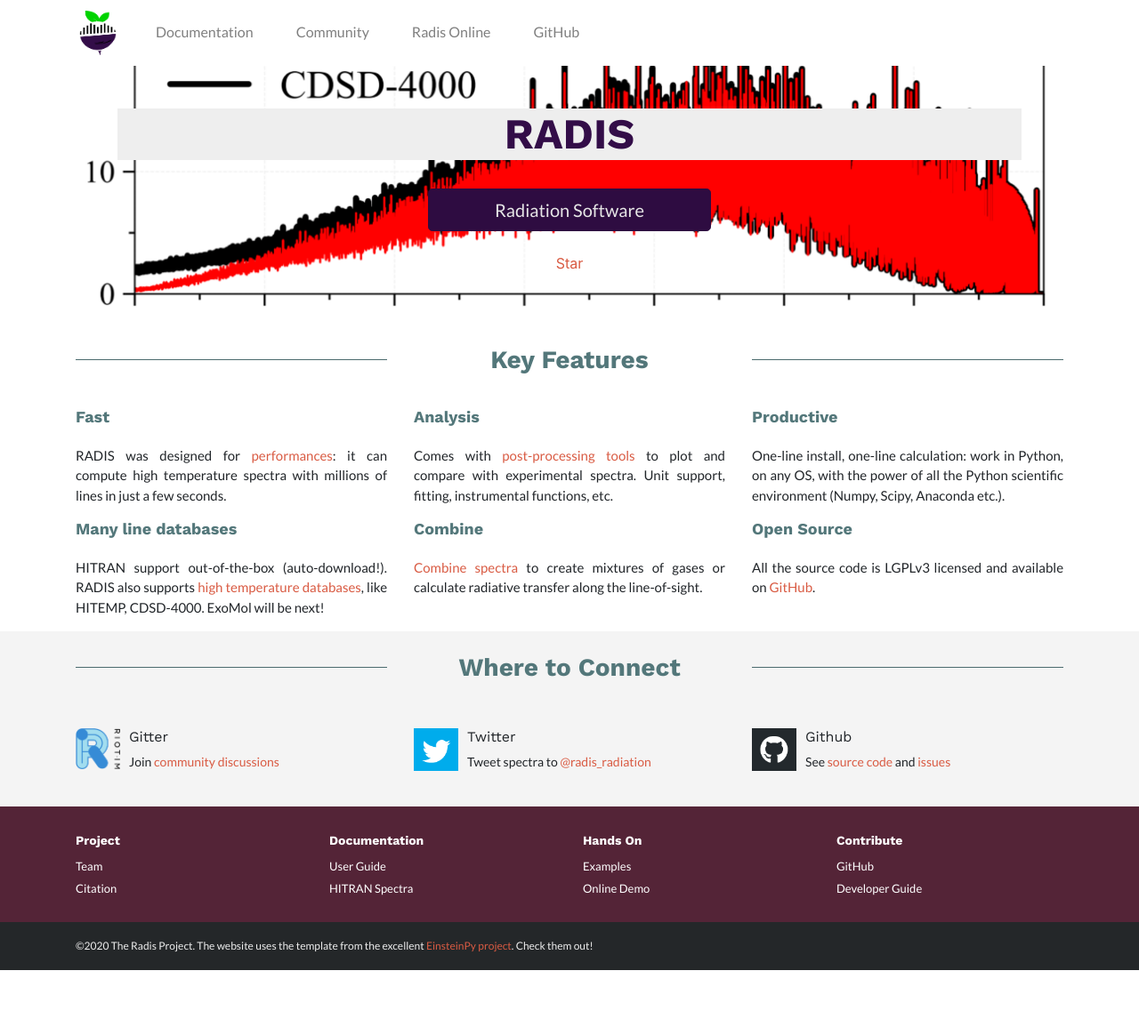
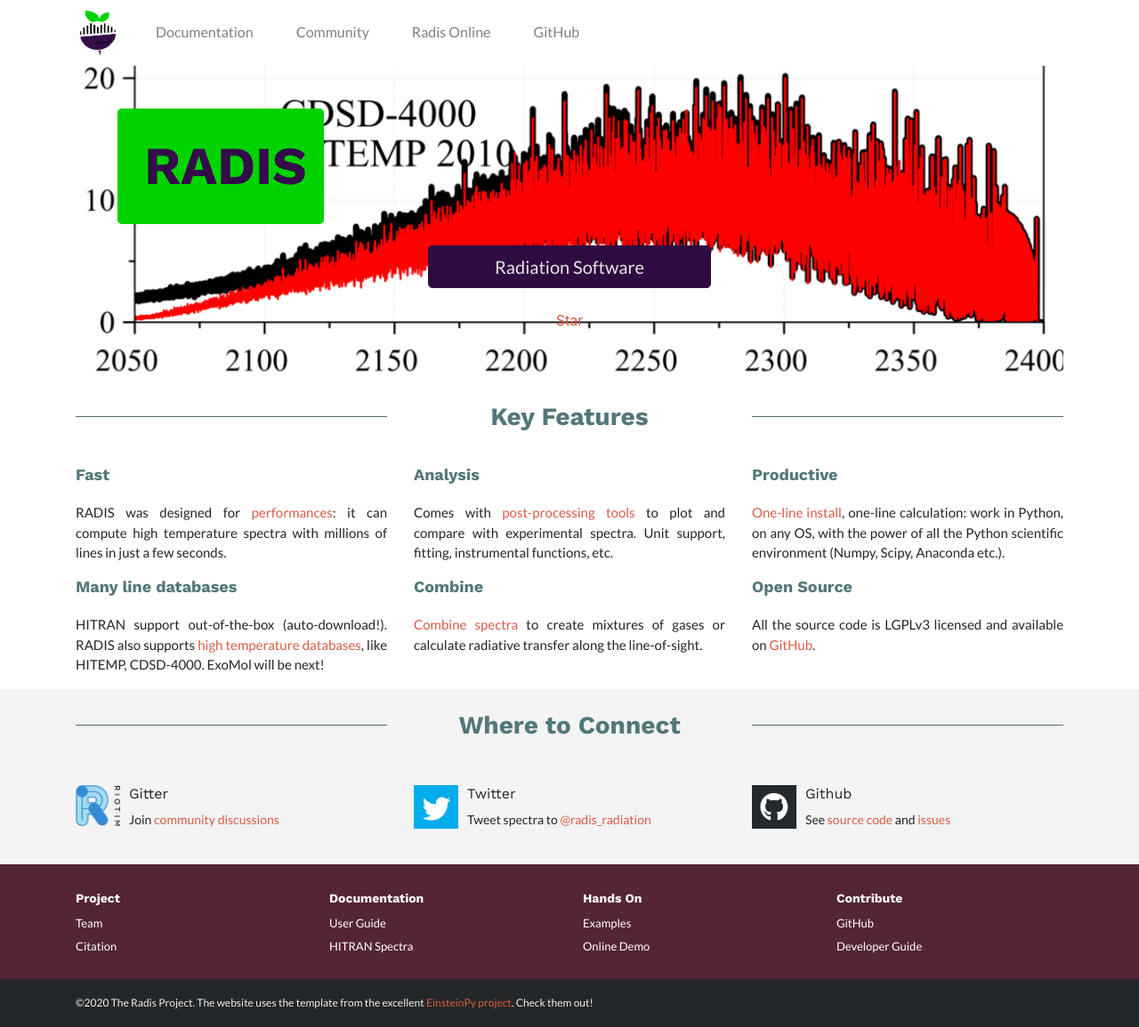
Before and after one commit to radis/radis.github.io, a Jekyll site: the page built from index.html, in a window 1280 px wide. Shown: the whole page at 89% size. Built offline with Jekyll 4.4.1, drawn with Linux system fonts in a browser that asks for light colours; before the commit the page ends 1091 px from its top, so only the background shows below that.

Commit message:
bigger title & center button

```diff
--- a/_includes/hero.html
+++ b/_includes/hero.html
@@ -2,10 +2,12 @@
 <div class="container">
   <div class="hero" id="hero">
     <div class="container">
-      <h1 class="display-5 hero-heading">
-        RADIS
-      </h1>
-      <br>
+      <div class="row">
+        <div class="col-lg-3 col-md-6 col-sm-3">
+          <a class="btn btn-success btn-lg btn-block" href="https://radis.readthedocs.io" role="button">RADIS</a>
+        <br>
+        </div>
+      </div>
       <div class="row">
         <div class="col-lg-4 col-md-4 col-sm-4"></div>
         <div class="col-lg-4 col-md-6 col-sm-4">
--- a/css/main.sass
+++ b/css/main.sass
@@ -90,14 +90,18 @@
   font-family: "Lato", sans-serif
 
 .btn-success
-  color: #00d300
-  background-color: #ECD078
-  border-color: #efefef
+  color: #330d48
+  background-color: #00d300
+  border-color: #00d300
   border-width: 2px
+  font-family: "Work Sans", sans-serif
+  font-weight: 900
+  font-size: 60px
+  padding: 18px 28px;
   &:hover
-    color: #53777A
-    background-color: #ECD078
-    border-color: #efefef
+    filter: brightness(100%)
+    background-color: #00d300
+    border-color: #00d300
     border-width: 2px
 
 .btn-primary
```
Also changed, not shown: _features/productive.md (+1 -1 lines).
